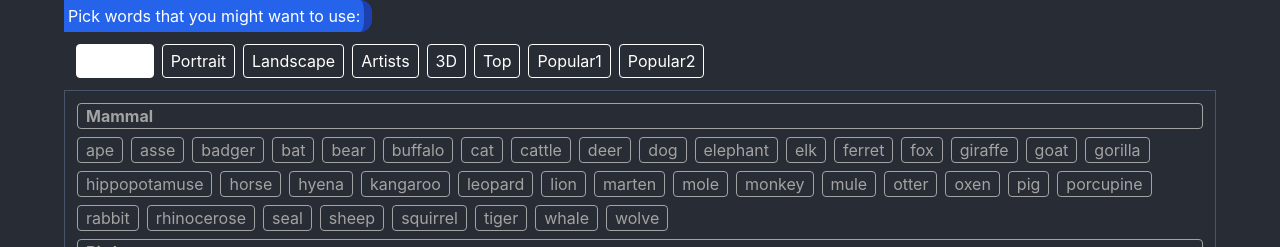
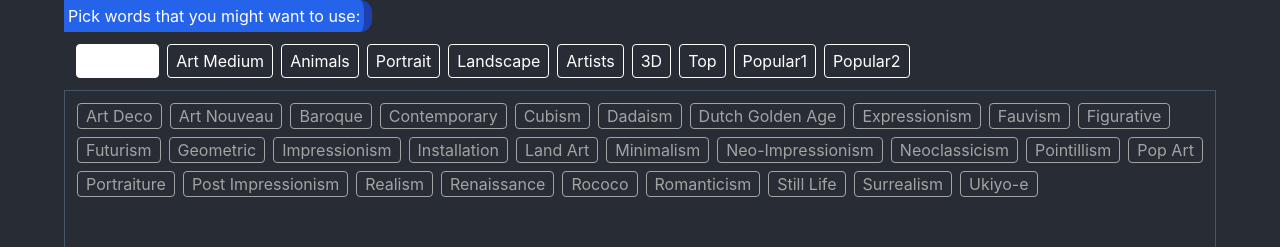
Before and after one commit to rugia813/midjourney-prompt-helper, a React (Create React App) app: page / in a window 1280 px wide. Shown: the top 247 px of the page. Built offline with nearby package versions, Linux system fonts and the light colour scheme.

Commit message:
art style and medium

```diff
--- a/src/components/Shelf.js
+++ b/src/components/Shelf.js
@@ -3,6 +3,8 @@ import popular1 from "../wordCollections/popular/popular1.json";
 import popular2 from "../wordCollections/popular/popular2.json";
 import artists from "../wordCollections/artists/artists.json";
 import animals from "../wordCollections/animals/animals.json";
+import artStyle from "../wordCollections/artStyle.json";
+import artMedium from "../wordCollections/artMedium.json";
 import top from "../wordCollections/top.json";
 import portrait from "../wordCollections/portrait.json";
 import landscape from "../wordCollections/landscape.json";
@@ -10,6 +12,8 @@ import _3D from "../wordCollections/3D.json";
 import Header from './Header';
 
 const wordCollections = [
+	{ name: 'Art Style', items: artStyle },
+	{ name: 'Art Medium', items: artMedium },
 	{ name: 'Animals', items: animals },
 	{ name: 'Portrait', items: portrait },
 	{ name: 'Landscape', items: landscape },
--- /dev/null
+++ b/src/wordCollections/artMedium.json
@@ -0,0 +1,44 @@
+[
+"Watercolors",
+"Charcoal",
+"Pastels",
+"Chalk",
+"Graphite Pencils",
+"Color Pencils",
+"Ink and Pen",
+"Collages",
+"Assemblage",
+"Found Objects",
+"acrylic painting",
+"action painting",
+"aerial perspective",
+"anamorphosis",
+"camaieu",
+"casein painting",
+"chiaroscuro",
+"divisionism",
+"easel painting",
+"encaustic painting",
+"foreshortening",
+"fresco painting",
+"gouache",
+"graffiti",
+"grisaille",
+"impasto",
+"miniature painting",
+"mural",
+"oil painting",
+"panel painting",
+"panorama",
+"perspective",
+"plein-air painting",
+"sand painting",
+"scroll painting",
+"sfumato",
+"sgraffito",
+"sotto in su",
+"tachism",
+"tempera painting",
+"tenebrism",
+"tromp l’oeil"
+]
--- /dev/null
+++ b/src/wordCollections/artStyle.json
@@ -0,0 +1,29 @@
+["Art Deco",
+"Art Nouveau",
+"Baroque",
+"Contemporary",
+"Cubism",
+"Dadaism",
+"Dutch Golden Age",
+"Expressionism",
+"Fauvism",
+"Figurative",
+"Futurism",
+"Geometric",
+"Impressionism",
+"Installation",
+"Land Art",
+"Minimalism",
+"Neo-Impressionism",
+"Neoclassicism",
+"Pointillism",
+"Pop Art",
+"Portraiture",
+"Post Impressionism",
+"Realism",
+"Renaissance",
+"Rococo",
+"Romanticism",
+"Still Life",
+"Surrealism",
+"Ukiyo-e"]
```
